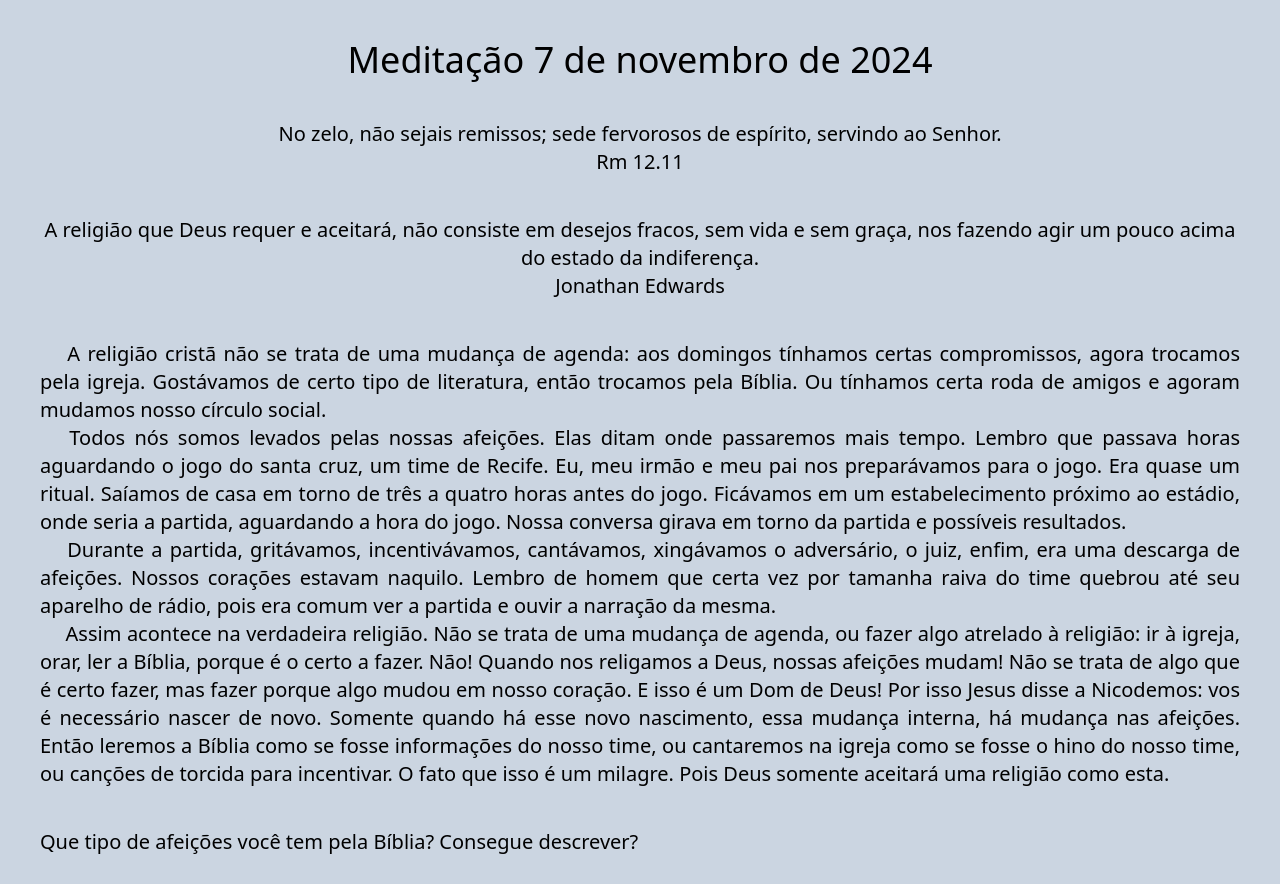
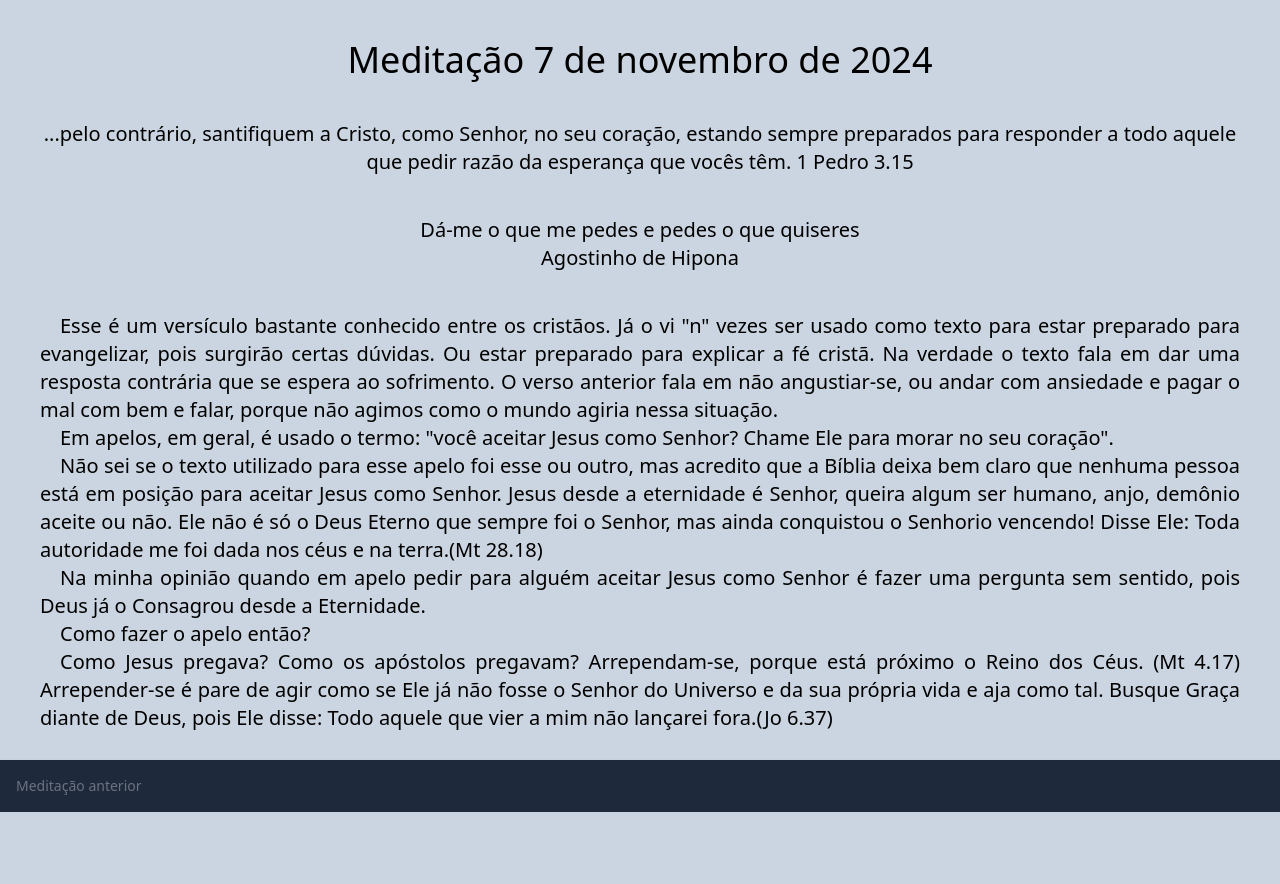
Before and after one commit to alekissandroarvo/meditacao, a Django app: page / in a window 1280 px wide. After the commit the page ends 812 px from the top, so only its background shows below. Run offline with Django 5.2, Linux system fonts and the light colour scheme; some libraries are stand-ins or nearby versions.

Commit message:
meditação apelo

```diff
--- a/blog/urls.py
+++ b/blog/urls.py
@@ -4,5 +4,6 @@ from . import views
 
 urlpatterns = [
     path('', views.home,name='home'),
+    path('d1/', views.d1,name='d1'),
 
 ]
--- a/blog/views.py
+++ b/blog/views.py
@@ -7,3 +7,6 @@ def home(request):
     mes=['janeiro','fevereiro','março','abril','maio','junho','julho','agosto','setembro','outubro','novembro','dezembro']
     hoje=str(date.today().day)+" de "+mes[date.today().month-1]+" de "+str(date.today().year)
     return render(request, "home.html", {"mycontext": hoje})
+
+def d1(request):
+    return render(request, "d1.html")
--- /dev/null
+++ b/templates/base.html
@@ -0,0 +1,14 @@
+<!DOCTYPE html>
+<html>
+<head>
+<title>{% block title %}{% endblock %}</title>
+<meta charset="UTF-8">
+  <meta name="viewport" content="width=device-width, initial-scale=1.0">
+  <script src="https://cdn.tailwindcss.com"></script>
+</head>
+<body class="text-center bg-slate-300 pt-10 text-xl">
+{% block content%}
+
+{% endblock %}
+</body>
+</html>
--- a/templates/home.html
+++ b/templates/home.html
@@ -1,33 +1,34 @@
-<!DOCTYPE html>
-<html>
-<head>
-<title>{% block title %}Meditação{% endblock %}</title>
-<meta charset="UTF-8">
-  <meta name="viewport" content="width=device-width, initial-scale=1.0">
-  <script src="https://cdn.tailwindcss.com"></script>
-</head>
-<body class="text-center bg-slate-300 pt-10 text-xl">
+{% extends 'base.html' %}
+{% block title %}Meditação{% endblock %}
 {% block content%}
 <h1 class="text-4xl">Meditação {{mycontext}}</h1>
-<p class="text-center px-10 pt-10">No zelo, não sejais remissos; sede fervorosos de espírito, servindo ao Senhor.</p>
-<p class="text-center px-10">Rm 12.11</p>
-<p class="text-center px-10 pt-10">A religião que Deus requer e aceitará, não consiste em desejos fracos, sem vida e sem graça, nos fazendo agir um pouco acima do estado da indiferença.</p>
-<p class="text-center px-10">Jonathan Edwards</p>
-<p class="text-justifyeft px-10 pt-10 text-justify">&emsp; A religião cristã não se trata de uma mudança de agenda: aos domingos tínhamos certas compromissos, agora trocamos pela igreja.
-  Gostávamos de certo tipo de literatura, então trocamos pela Bíblia. Ou tínhamos certa roda de amigos e agoram mudamos nosso círculo social.
-</p>
-<p class="text-justifyeft px-10 text-justify">&emsp; Todos nós somos levados pelas nossas afeições. Elas ditam onde passaremos mais tempo. Lembro que passava horas aguardando o jogo do santa cruz, um time de Recife.
-  Eu, meu irmão e meu pai nos preparávamos para o jogo. Era quase um ritual. Saíamos de casa em torno de três a quatro horas antes do jogo. Ficávamos em um estabelecimento próximo ao estádio, onde seria a partida, aguardando a hora do jogo.
-  Nossa conversa girava em torno da partida e possíveis resultados.</p>
-  <p class="text-justifyeft px-10 text-justify">&emsp; Durante a partida, gritávamos, incentivávamos, cantávamos, xingávamos o adversário, o juiz, enfim, era uma descarga de afeições. Nossos corações estavam naquilo. Lembro de homem que certa vez por tamanha raiva do time quebrou até seu aparelho de rádio,
-    pois era comum ver a partida e ouvir a narração da mesma.
-  </p>
-  <p class="text-justifyeft px-10 text-justify">&emsp; Assim acontece na verdadeira religião. Não se trata de uma mudança de agenda, ou fazer algo atrelado à religião: ir à igreja, orar, ler a Bíblia, porque é o certo a fazer. Não! Quando nos religamos a Deus, nossas afeições mudam!
-     Não se trata de algo que é certo fazer, mas fazer porque algo mudou em nosso coração. E isso é um Dom de Deus! Por isso Jesus disse a Nicodemos: vos é necessário nascer de novo. Somente quando há esse novo nascimento, essa mudança interna, há mudança nas afeições.
-      Então leremos a Bíblia como se fosse informações do nosso time, ou cantaremos na igreja como se fosse o hino do nosso time, ou canções de torcida para incentivar. O fato que isso é um milagre. Pois Deus somente aceitará uma religião como esta.
-  </p>
-  <p class="text-justifyeft px-10 pt-10 text-justify">Que tipo de afeições você tem pela Bíblia? Consegue descrever?</p>
+<blockquote class="text-center px-10 pt-10">...pelo contrário, santifiquem a Cristo, como Senhor, no seu coração, estando sempre preparados para responder a todo aquele que pedir razão da esperança que vocês têm. 1 Pedro 3.15</blockquote>
+
+<blockquote class="text-center px-10 pt-10">Dá-me o que me pedes e pedes o que quiseres<br>
+Agostinho de Hipona</blockquote>
+
+<p class="text-justifyeft px-10 pt-10 text-justify">&emsp;Esse é um versículo bastante conhecido entre os cristãos. Já o vi "n" vezes ser usado como texto para estar preparado para evangelizar, pois surgirão certas dúvidas. Ou estar preparado para explicar a fé cristã. Na verdade o texto fala em dar uma resposta contrária que se espera ao sofrimento. O verso anterior fala em não angustiar-se, ou andar com ansiedade e pagar o mal com bem e falar, porque não agimos como o mundo agiria nessa situação.</p>
+
+<p class="text-justifyeft px-10 text-justify">&emsp;Em apelos, em geral, é usado o termo: "você aceitar Jesus como Senhor? Chame Ele para morar no seu coração".</p>
+
+<p class="text-justifyeft px-10 text-justify">&emsp;Não sei se o texto utilizado para esse apelo foi esse ou outro, mas acredito que a Bíblia deixa bem claro que nenhuma pessoa está em posição para aceitar Jesus como Senhor. Jesus desde a eternidade é Senhor, queira algum ser humano, anjo, demônio aceite ou não. Ele não é só o Deus Eterno que sempre foi o Senhor, mas ainda conquistou o Senhorio vencendo! Disse Ele: Toda autoridade me foi dada nos céus e na terra.(Mt 28.18)</p>
+
+<p class="text-justifyeft px-10 text-justify">&emsp;Na minha opinião quando em apelo pedir para alguém aceitar Jesus como Senhor é fazer uma pergunta sem sentido, pois Deus já o Consagrou desde a Eternidade.</p>
+
+<h3 class="text-justifyeft px-10 text-justify">&emsp;Como fazer o apelo então?</h3>
+
+<p class="text-justifyeft px-10 text-justify">&emsp;Como Jesus pregava? Como os apóstolos pregavam? Arrependam-se, porque está próximo o Reino dos Céus. (Mt 4.17) Arrepender-se é pare de  agir como se Ele já não fosse o Senhor do Universo e da sua própria vida e aja como tal. Busque Graça diante de Deus, pois Ele disse: Todo aquele que vier a mim não lançarei fora.(Jo 6.37)</p>
 <br/>
+
+
+<footer class="bg-slate-800 shadow ">
+    <div class="w-full mx-auto max-w-screen-xl p-4 md:flex md:items-center md:justify-between">
+    <ul class="flex flex-wrap items-center mt-3 text-sm font-medium text-gray-500 dark:text-gray-400 sm:mt-0">
+        <li>
+            <a href="{% url 'd1' %}" class="hover:underline">Meditação anterior</a>
+        </li>
+
+    </ul>
+    </div>
+</footer>
 {% endblock %}
-</body>
-</html>
```
Also changed, not shown: templates/d1.html (added, +34 -0 lines).
